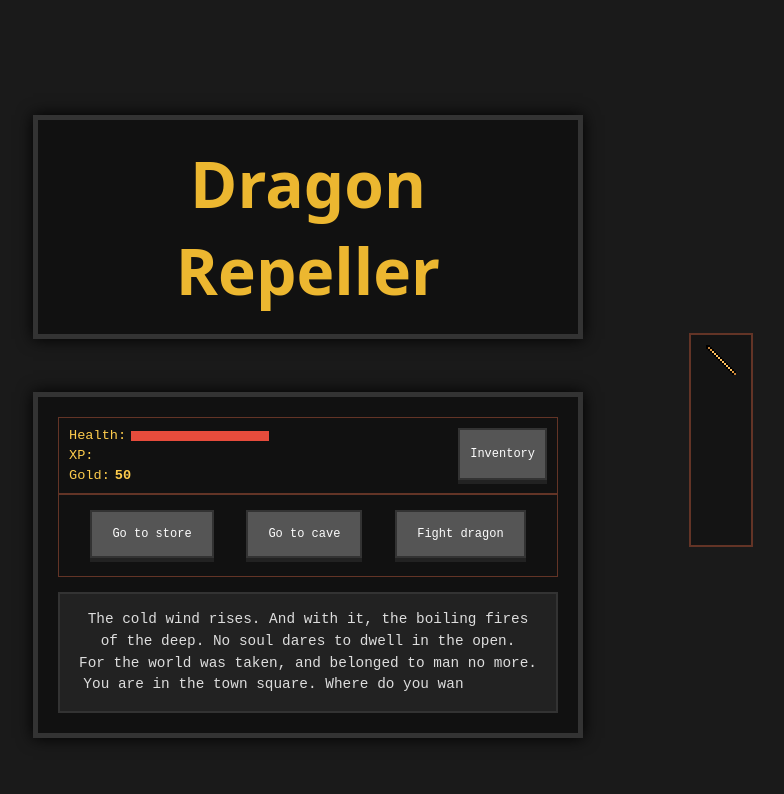
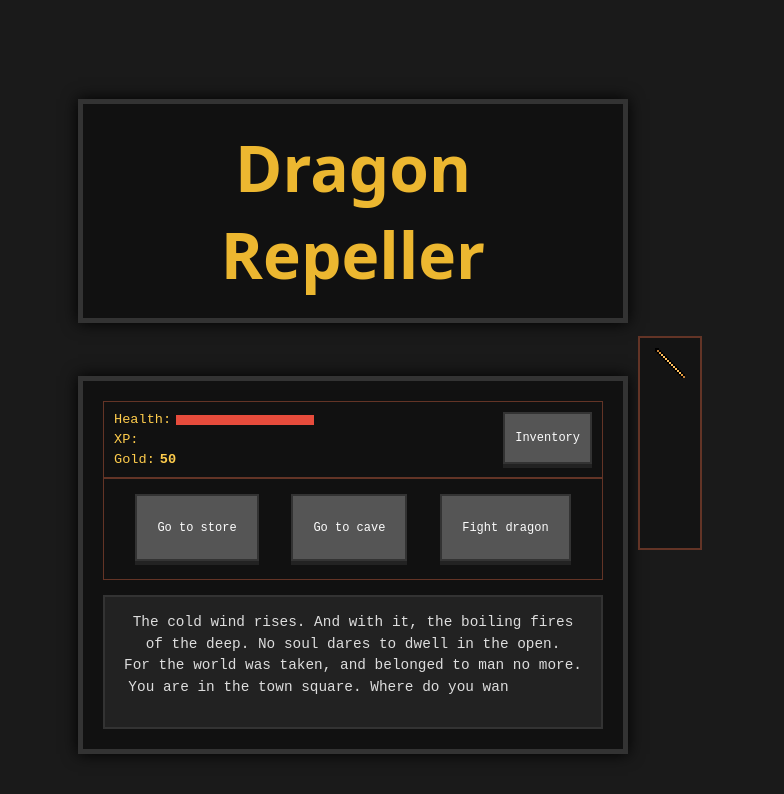
Before and after one commit to pedroalves-dv/dragon-repeller, a plain HTML site: page index.html in a window 1280 px wide. Both pictures are taken after a click on the button "Inventory". Shown: the whole page, without its empty margins (287-1071 px from the left). Drawn offline with Linux system fonts and the light colour scheme; a web font is replaced by a local one.

Commit message:
fixed controls

```diff
--- a/styles.css
+++ b/styles.css
@@ -6,10 +6,11 @@ body {
   margin: 0;
   padding: 0;
   display: grid;
-  grid-template-columns: 1fr 2fr 1fr;
+  grid-template-columns: 1fr 1fr 1fr;
   justify-content: center;
   align-items: center;
   height: 100vh;
+  gap: 20px;
 }
 
 h2 {
@@ -45,6 +46,7 @@ h2 {
   font-size: 0.9em;
   margin-top: 15px;
   line-height: 1.5;
+  height: 100px;
 }
 
 .fade-text span {
@@ -64,7 +66,10 @@ h2 {
   border: 1px solid #633426;
   padding: 5px;
   color: #0a0a23;
+
 }
+
+
 
 #stats {
   display: flex;
@@ -116,15 +121,14 @@ h2 {
 
 /* Inventory Overlay */
 #inventory {
-  position: relative;
-  top: 5%;
-  left: 5%;
   width: 50px;
   height: 200px;
   padding: 5px;
   background-color: #141414;
   border: 2px solid #633426;
   z-index: 10;
+  margin-top: 85px;
+  margin-left: -10px;
 
 }
 
@@ -175,6 +179,7 @@ h2 {
   display: flex;
   justify-content: space-around;
   padding: 15px;
+  height: 70px;
 }
 
 /* Monster Stats */
```
